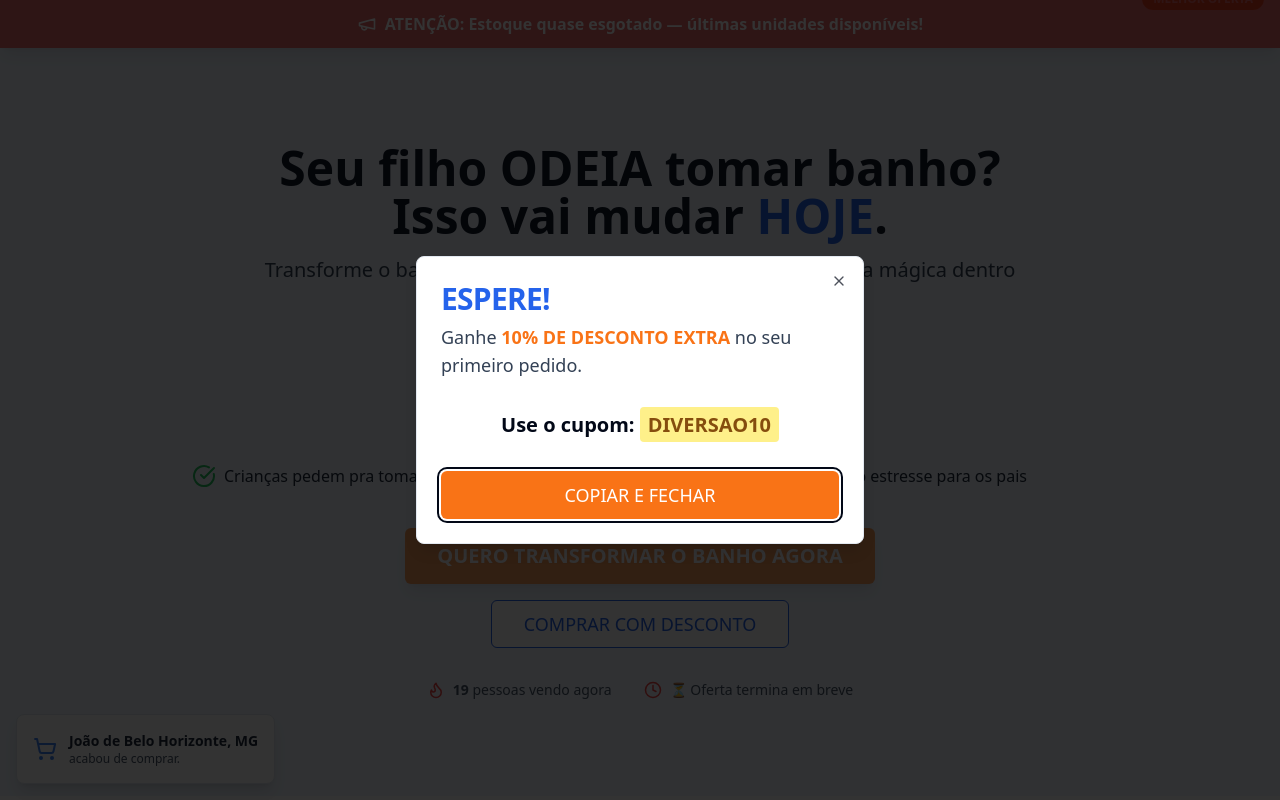
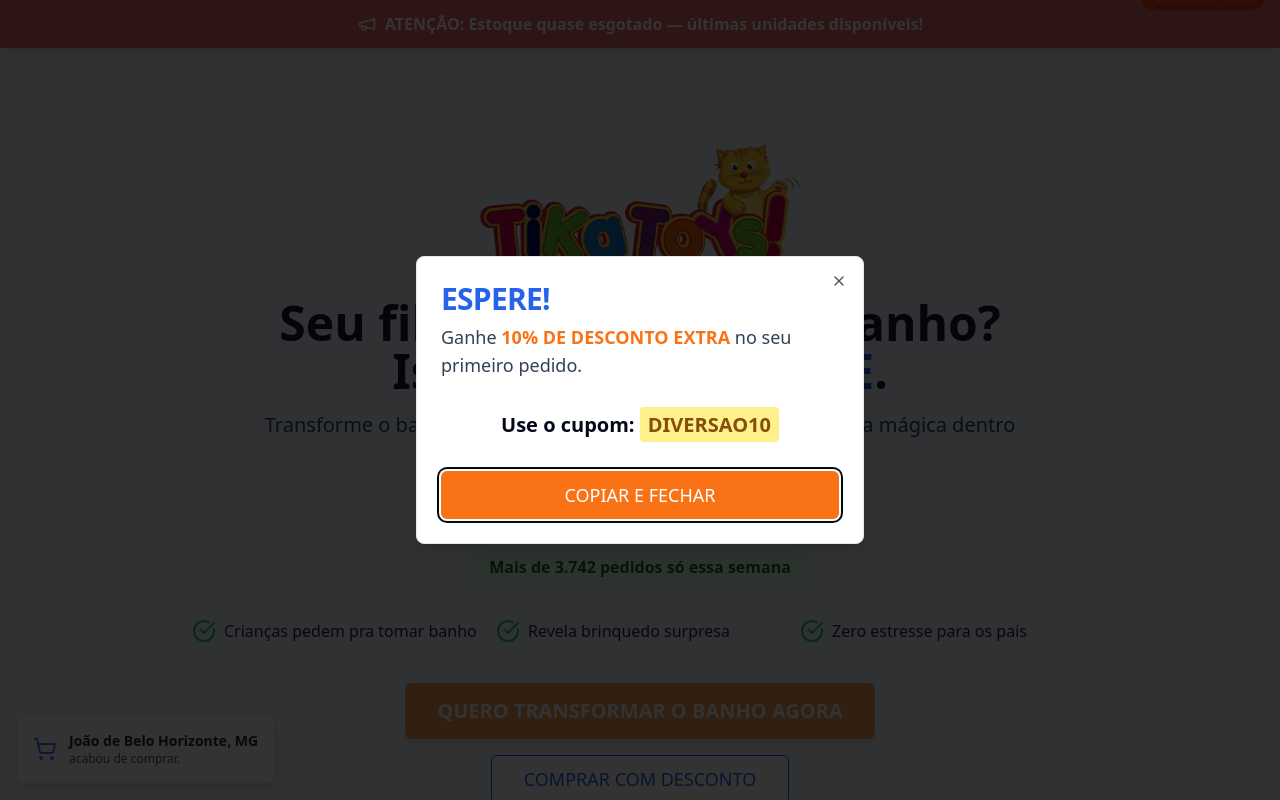
Before and after one commit to uncled2503/bubblymodelo1, a React (Vite) app: page / in a window 1280 px wide. Shown: the top 800 px of the page. Built offline with nearby package versions, Linux system fonts and the light colour scheme.

Commit message:
[dyad] Adicionando o logotipo à página - wrote 2 file(s) + extra files edited outside of Dyad

```diff
--- a/src/components/landing/Hero.tsx
+++ b/src/components/landing/Hero.tsx
@@ -3,6 +3,7 @@
 import { Button } from "@/components/ui/button";
 import { Star, CheckCircle, Flame, Clock } from "lucide-react";
 import { useEffect, useState } from "react";
+import logo from "@/assets/logotipo.png";
 
 export const Hero = () => {
   const [viewers, setViewers] = useState(17);
@@ -17,6 +18,7 @@ export const Hero = () => {
   return (
     <section className="w-full bg-blue-50 py-16 md:py-24 text-center">
       <div className="container mx-auto px-4">
+        <img src={logo} alt="Tika Toys Logo" className="mx-auto mb-8 w-64 md:w-80" />
         <h1 className="text-3xl md:text-5xl font-extrabold text-slate-900 mb-4">
           Seu filho ODEIA tomar banho? <br /> Isso vai mudar <span className="text-blue-600">HOJE</span>.
         </h1>
```
Also changed, not shown: src/assets/logotipo.png (added), 1 other file (tests, documents, lock files or other folders).
